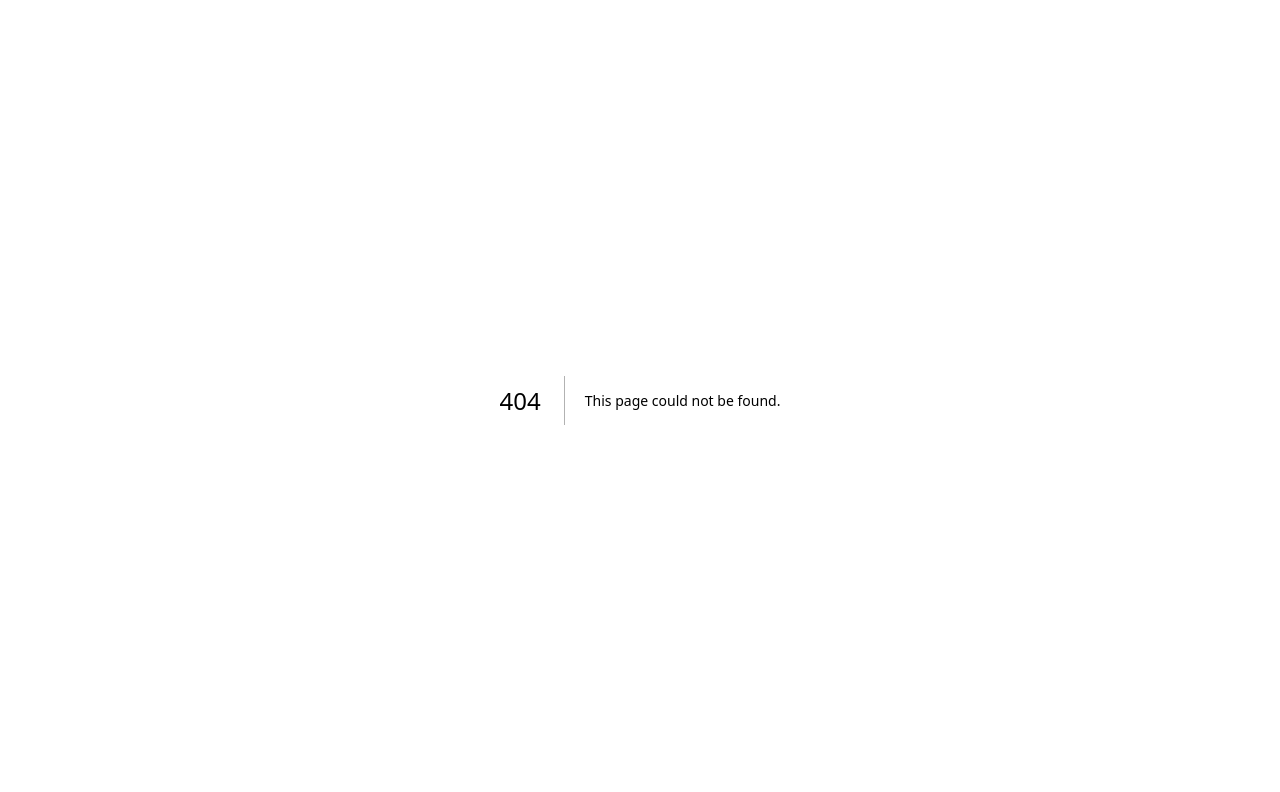
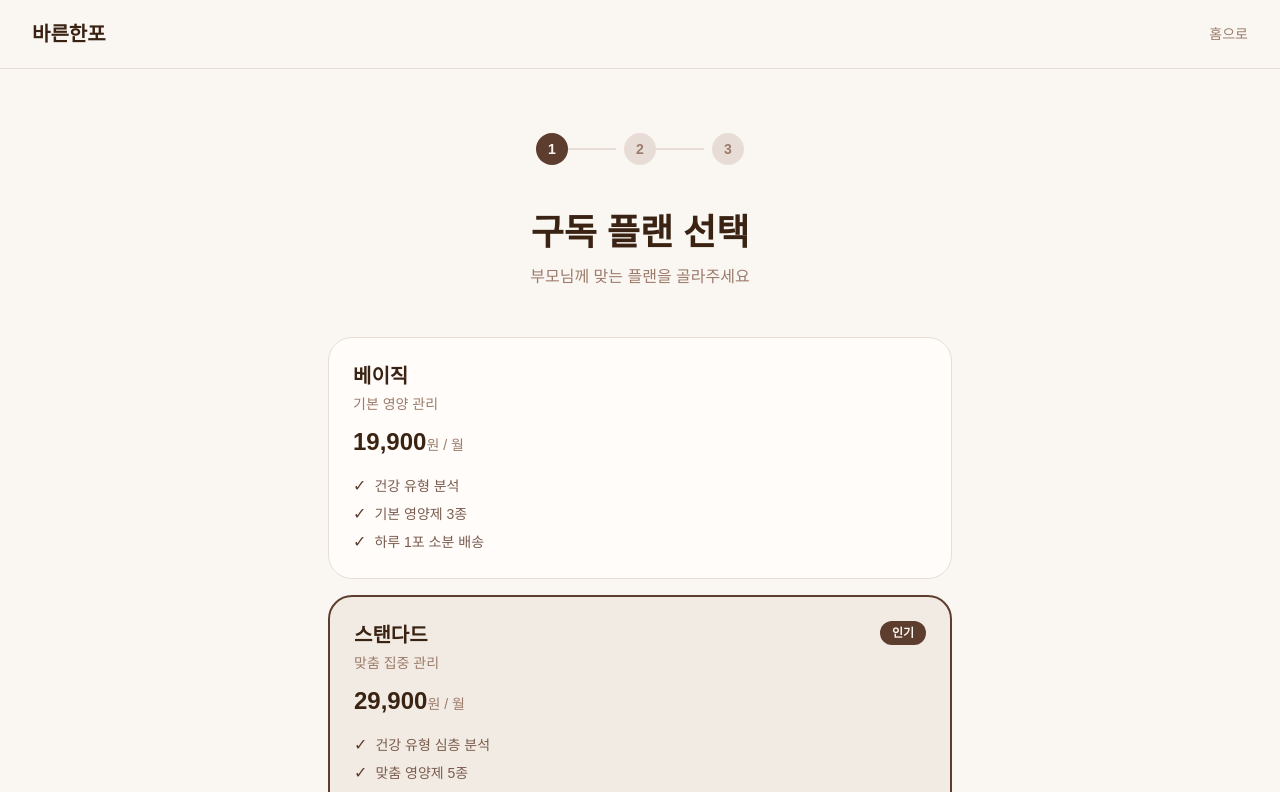
Before and after one commit to sunghyun0628/bareunshanpo, a Next.js app: page /subscribe in a window 1280 px wide. Before the commit this address had no page. Shown: the top 792 px of the page. Built offline with nearby package versions, Linux system fonts and the light colour scheme.

Commit message:
구독 신청 폼 추가 및 모든 구독 버튼 연결

```diff
--- a/app/page.tsx
+++ b/app/page.tsx
@@ -4,7 +4,6 @@ export default function Home() {
   return (
     <main style={{ fontFamily: "'Apple SD Gothic Neo', 'Noto Sans KR', sans-serif", backgroundColor: '#FAF7F2' }} className="text-gray-900">
 
-      {/* 네비게이션 */}
       <nav style={{ backgroundColor: 'rgba(250,247,242,0.92)', borderBottom: '1px solid #E8DDD6' }} className="fixed top-0 left-0 right-0 z-50 backdrop-blur-sm px-8 py-5 flex items-center justify-between">
         <div className="text-xl font-bold" style={{ color: '#3B2314' }}>바른한포</div>
         <div className="hidden md:flex gap-10 text-sm font-medium" style={{ color: '#9C7B6B' }}>
@@ -13,12 +12,11 @@ export default function Home() {
           <a href="#mbti" className="hover:text-stone-900 transition-colors">건강 MBTI</a>
           <a href="#result" className="hover:text-stone-900 transition-colors">추천 결과</a>
         </div>
-        <a href="/mbti" style={{ backgroundColor: '#5C3D2E', color: '#FAF7F2' }} className="text-sm px-6 py-3 rounded-full font-medium hover:opacity-90 transition-opacity">
+        <a href="/subscribe" style={{ backgroundColor: '#5C3D2E', color: '#FAF7F2' }} className="text-sm px-6 py-3 rounded-full font-medium hover:opacity-90 transition-opacity">
           구독 시작하기
         </a>
       </nav>
 
-      {/* 히어로 */}
       <section className="min-h-screen flex flex-col items-center justify-center text-center px-6 pt-20">
         <p className="text-sm font-semibold tracking-widest uppercase mb-8" style={{ color: '#9C7B6B' }}>
           식약처 공공데이터 기반 · 시니어 헬스케어
@@ -54,7 +52,6 @@ export default function Home() {
         </div>
       </section>
 
-      {/* 서비스 소개 */}
       <section id="about" className="py-32 px-6" style={{ backgroundColor: '#F2EBE3' }}>
         <div className="max-w-6xl mx-auto">
           <p className="text-xs font-bold tracking-widest uppercase mb-6" style={{ color: '#9C7B6B' }}>WHY 바른한포</p>
@@ -78,7 +75,6 @@ export default function Home() {
         </div>
       </section>
 
-      {/* 이용방법 */}
       <section id="how" className="py-32 px-6" style={{ backgroundColor: '#FAF7F2' }}>
         <div className="max-w-6xl mx-auto">
           <p className="text-xs font-bold tracking-widest uppercase mb-6" style={{ color: '#9C7B6B' }}>HOW IT WORKS</p>
@@ -102,7 +98,6 @@ export default function Home() {
         </div>
       </section>
 
-      {/* 건강 MBTI */}
       <section id="mbti" className="py-32 px-6" style={{ backgroundColor: '#F2EBE3' }}>
         <div className="max-w-4xl mx-auto">
           <p className="text-xs font-bold tracking-widest uppercase mb-6" style={{ color: '#9C7B6B' }}>건강 MBTI</p>
@@ -132,7 +127,6 @@ export default function Home() {
         </div>
       </section>
 
-      {/* 추천 결과 */}
       <section id="result" className="py-32 px-6" style={{ backgroundColor: '#FAF7F2' }}>
         <div className="max-w-2xl mx-auto">
           <p className="text-xs font-bold tracking-widest uppercase mb-6" style={{ color: '#9C7B6B' }}>RESULT</p>
@@ -171,19 +165,17 @@ export default function Home() {
         </div>
       </section>
 
-      {/* CTA */}
       <section className="py-32 px-6 text-center" style={{ backgroundColor: '#3B2314' }}>
         <p className="text-xs font-bold tracking-widest uppercase mb-8" style={{ color: '#9C7B6B' }}>GET STARTED</p>
         <h2 className="text-6xl font-bold leading-none tracking-tighter mb-6" style={{ color: '#FAF7F2' }}>
           지금 바로<br />시작해보세요
         </h2>
         <p className="mb-12 text-lg" style={{ color: '#9C7B6B' }}>부모님께 드리는 가장 과학적인 선물</p>
-        <a href="/mbti" className="inline-block px-12 py-5 rounded-full text-base font-bold hover:opacity-90 transition-opacity" style={{ backgroundColor: '#FAF7F2', color: '#3B2314' }}>
+        <a href="/subscribe" className="inline-block px-12 py-5 rounded-full text-base font-bold hover:opacity-90 transition-opacity" style={{ backgroundColor: '#FAF7F2', color: '#3B2314' }}>
           구독 시작하기
         </a>
       </section>
 
-      {/* 푸터 */}
       <footer className="py-12 px-8" style={{ borderTop: '1px solid #E8DDD6', backgroundColor: '#FAF7F2' }}>
         <div className="max-w-6xl mx-auto flex justify-between items-center">
           <div>
--- a/app/result/page.tsx
+++ b/app/result/page.tsx
@@ -189,9 +189,9 @@ function ResultContent() {
           <div className="text-center py-8 mb-8" style={{ color: '#9C7B6B' }}>관련 제품을 찾을 수 없습니다.</div>
         )}
 
-        <button className="w-full py-5 rounded-full font-medium mb-4 hover:opacity-90 transition-opacity" style={{ backgroundColor: '#5C3D2E', color: '#FAF7F2' }}>
+        <a href="/subscribe" className="block w-full text-center py-5 rounded-full font-medium mb-4 hover:opacity-90 transition-opacity" style={{ backgroundColor: '#5C3D2E', color: '#FAF7F2' }}>
           이 조합으로 구독 시작하기
-        </button>
+        </a>
         <a href="/mbti" className="block w-full text-center py-5 rounded-full font-medium hover:opacity-70 transition-opacity" style={{ border: '1px solid #C4A898', color: '#7A5C4E' }}>
           다시 테스트하기
         </a>
--- /dev/null
+++ b/app/subscribe/page.tsx
@@ -0,0 +1,155 @@
+'use client';
+import { useState } from 'react';
+
+const plans = [
+  { id: 'basic', name: '베이직', price: '19,900', desc: '기본 영양 관리', features: ['건강 유형 분석', '기본 영양제 3종', '하루 1포 소분 배송'] },
+  { id: 'standard', name: '스탠다드', price: '29,900', desc: '맞춤 집중 관리', features: ['건강 유형 심층 분석', '맞춤 영양제 5종', '하루 1포 소분 배송', '약사 1:1 상담 월 1회'], best: true },
+  { id: 'premium', name: '프리미엄', price: '39,900', desc: '온 가족 건강 관리', features: ['2인 건강 분석', '각각 맞춤 영양제 5종', '하루 1포 소분 배송', '약사 1:1 상담 월 2회'] },
+];
+
+export default function SubscribePage() {
+  const [step, setStep] = useState(1);
+  const [selectedPlan, setSelectedPlan] = useState('standard');
+  const [name, setName] = useState('');
+  const [phone, setPhone] = useState('');
+
+  const handleSubmit = () => {
+    if (name && phone) {
+      setStep(3);
+    }
+  };
+
+  return (
+    <main style={{ fontFamily: "'Apple SD Gothic Neo', 'Noto Sans KR', sans-serif", backgroundColor: '#FAF7F2', minHeight: '100vh' }}>
+      <nav style={{ backgroundColor: 'rgba(250,247,242,0.92)', borderBottom: '1px solid #E8DDD6' }} className="px-8 py-5 flex items-center justify-between">
+        <a href="/" className="text-xl font-bold" style={{ color: '#3B2314' }}>바른한포</a>
+        <a href="/" className="text-sm" style={{ color: '#9C7B6B' }}>홈으로</a>
+      </nav>
+
+      <div className="max-w-2xl mx-auto px-6 py-16">
+        <div className="flex items-center justify-center gap-2 mb-12">
+          {[1, 2, 3].map((s) => (
+            <div key={s} className="flex items-center">
+              <div className="w-8 h-8 rounded-full flex items-center justify-center text-sm font-bold" style={{
+                backgroundColor: step >= s ? '#5C3D2E' : '#E8DDD6',
+                color: step >= s ? '#FAF7F2' : '#9C7B6B'
+              }}>
+                {s}
+              </div>
+              {s < 3 && <div className="w-12 h-0.5" style={{ backgroundColor: step > s ? '#5C3D2E' : '#E8DDD6' }} />}
+            </div>
+          ))}
+        </div>
+
+        {step === 1 && (
+          <div>
+            <h1 className="text-4xl font-bold mb-3 text-center" style={{ color: '#3B2314' }}>구독 플랜 선택</h1>
+            <p className="text-center mb-12" style={{ color: '#9C7B6B' }}>부모님께 맞는 플랜을 골라주세요</p>
+            <div className="space-y-4 mb-8">
+              {plans.map((plan) => (
+                <button
+                  key={plan.id}
+                  onClick={() => setSelectedPlan(plan.id)}
+                  className="w-full text-left p-6 rounded-3xl transition-all relative"
+                  style={{
+                    backgroundColor: selectedPlan === plan.id ? '#F2EBE3' : '#FFFCF9',
+                    border: selectedPlan === plan.id ? '2px solid #5C3D2E' : '1px solid #E8DDD6',
+                  }}
+                >
+                  {plan.best && (
+                    <span className="absolute top-6 right-6 text-xs font-bold px-3 py-1 rounded-full" style={{ backgroundColor: '#5C3D2E', color: '#FAF7F2' }}>
+                      인기
+                    </span>
+                  )}
+                  <p className="text-xl font-bold mb-1" style={{ color: '#3B2314' }}>{plan.name}</p>
+                  <p className="text-sm mb-3" style={{ color: '#9C7B6B' }}>{plan.desc}</p>
+                  <p className="text-2xl font-bold mb-4" style={{ color: '#3B2314' }}>
+                    {plan.price}<span className="text-sm font-normal" style={{ color: '#9C7B6B' }}>원 / 월</span>
+                  </p>
+                  <div className="space-y-1">
+                    {plan.features.map((f) => (
+                      <div key={f} className="flex items-center gap-2">
+                        <span style={{ color: '#5C3D2E' }}>✓</span>
+                        <span className="text-sm" style={{ color: '#7A5C4E' }}>{f}</span>
+                      </div>
+                    ))}
+                  </div>
+                </button>
+              ))}
+            </div>
+            <button onClick={() => setStep(2)} className="w-full py-5 rounded-full font-medium hover:opacity-90 transition-opacity" style={{ backgroundColor: '#5C3D2E', color: '#FAF7F2' }}>
+              다음 단계 →
+            </button>
+          </div>
+        )}
+
+        {step === 2 && (
+          <div>
+            <h1 className="text-4xl font-bold mb-3 text-center" style={{ color: '#3B2314' }}>신청자 정보</h1>
+            <p className="text-center mb-12" style={{ color: '#9C7B6B' }}>배송과 상담을 위한 정보를 입력해주세요</p>
+            <div className="space-y-6 mb-8">
+              <div>
+                <label className="block text-sm font-bold mb-2" style={{ color: '#3B2314' }}>이름</label>
+                <input
+                  type="text"
+                  value={name}
+                  onChange={(e) => setName(e.target.value)}
+                  placeholder="홍길동"
+                  className="w-full p-4 rounded-2xl outline-none"
+                  style={{ backgroundColor: '#FFFCF9', border: '1px solid #E8DDD6', color: '#3B2314' }}
+                />
+              </div>
+              <div>
+                <label className="block text-sm font-bold mb-2" style={{ color: '#3B2314' }}>연락처</label>
+                <input
+                  type="tel"
+                  value={phone}
+                  onChange={(e) => setPhone(e.target.value)}
+                  placeholder="010-1234-5678"
+                  className="w-full p-4 rounded-2xl outline-none"
+                  style={{ backgroundColor: '#FFFCF9', border: '1px solid #E8DDD6', color: '#3B2314' }}
+                />
+              </div>
+              <div className="p-4 rounded-2xl" style={{ backgroundColor: '#F2EBE3' }}>
+                <p className="text-sm" style={{ color: '#7A5C4E' }}>
+                  선택한 플랜: <span className="font-bold">{plans.find((p) => p.id === selectedPlan)?.name}</span> ({plans.find((p) => p.id === selectedPlan)?.price}원/월)
+                </p>
+              </div>
+            </div>
+            <div className="flex gap-3">
+              <button onClick={() => setStep(1)} className="flex-1 py-5 rounded-full font-medium hover:opacity-70 transition-opacity" style={{ border: '1px solid #C4A898', color: '#7A5C4E' }}>
+                ← 이전
+              </button>
+              <button
+                onClick={handleSubmit}
+                disabled={!name || !phone}
+                className="flex-1 py-5 rounded-full font-medium transition-opacity"
+                style={{ backgroundColor: name && phone ? '#5C3D2E' : '#D4B8A8', color: '#FAF7F2', cursor: name && phone ? 'pointer' : 'not-allowed' }}
+              >
+                신청 완료
+              </button>
+            </div>
+          </div>
+        )}
+
+        {step === 3 && (
+          <div className="text-center py-12">
+            <div className="text-6xl mb-6">🎉</div>
+            <h1 className="text-4xl font-bold mb-4" style={{ color: '#3B2314' }}>신청이 완료되었어요!</h1>
+            <p className="mb-2" style={{ color: '#7A5C4E' }}>{name}님, 바른한포 구독을 신청해주셔서 감사합니다.</p>
+            <p className="mb-12" style={{ color: '#9C7B6B' }}>입력하신 연락처로 곧 상담 연락을 드릴게요.</p>
+            <div className="p-6 rounded-3xl mb-8 text-left" style={{ backgroundColor: '#F2EBE3' }}>
+              <p className="text-sm mb-2" style={{ color: '#9C7B6B' }}>신청 내역</p>
+              <p className="font-bold mb-1" style={{ color: '#3B2314' }}>{plans.find((p) => p.id === selectedPlan)?.name} 플랜</p>
+              <p className="text-sm" style={{ color: '#7A5C4E' }}>{plans.find((p) => p.id === selectedPlan)?.price}원 / 월</p>
+              <p className="text-sm mt-3" style={{ color: '#7A5C4E' }}>신청자: {name} ({phone})</p>
+            </div>
+            <a href="/" className="block w-full py-5 rounded-full font-medium hover:opacity-90 transition-opacity" style={{ backgroundColor: '#5C3D2E', color: '#FAF7F2' }}>
+              홈으로 돌아가기
+            </a>
+          </div>
+        )}
+      </div>
+    </main>
+  );
+}
```
